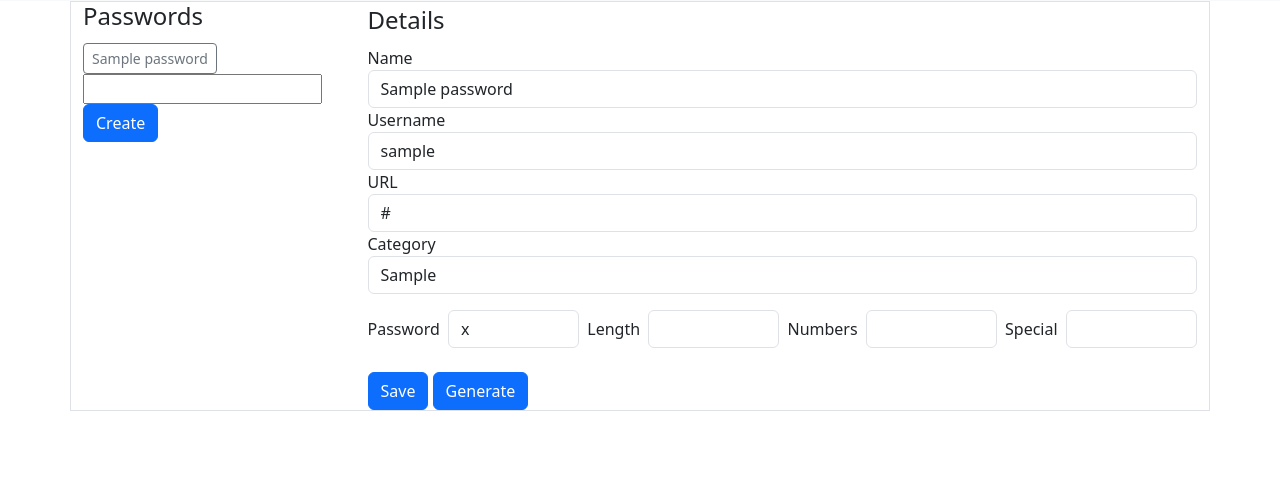
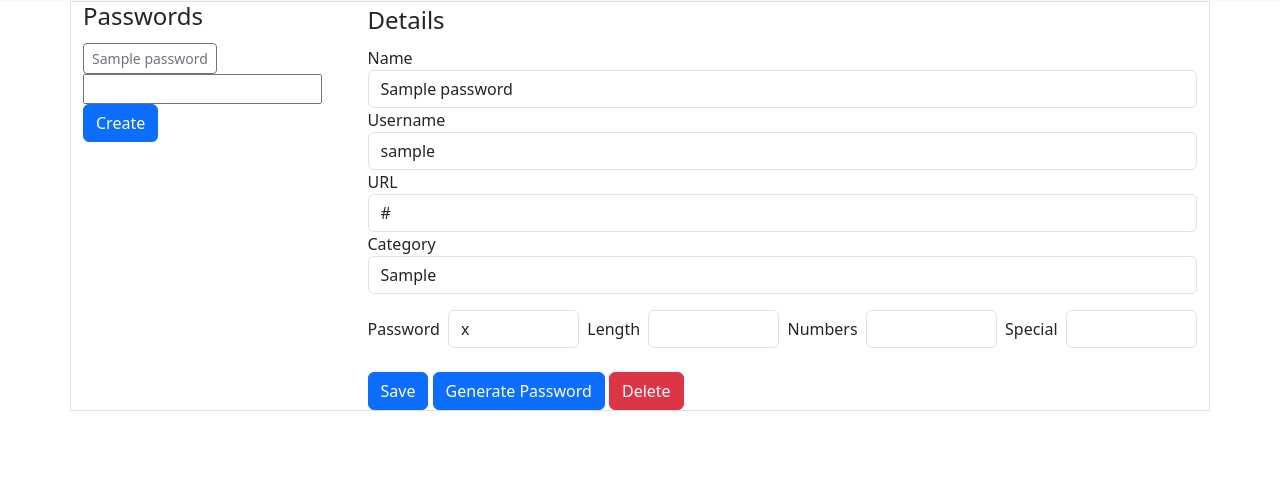
Before and after one commit to rarorza/Password_Vault, a Flask app: page /1 in a window 1280 px wide. Shown: the part 55-556 px from the top of the page. Run offline with Flask 3, Linux system fonts and the light colour scheme; a user stored in the database is signed in; tables that the repository leaves empty hold one stand-in row (values such as "Sample post").

Commit message:
Add delete button

```diff
--- a/app/controllers/default.py
+++ b/app/controllers/default.py
@@ -59,6 +59,16 @@ def details_pwd(password_id):
                     form_details.num_pwd.data,
                     form_details.spe_pwd.data,
                 )
+            else:
+                flash(
+                    "Enter password length, number of numbers and special characters",
+                    "alert-danger",
+                )
+        if "submit_delete" in request.form:
+            db.session.delete(password)
+            db.session.commit()
+            flash("Password deleted successfully", "alert-danger")
+            return redirect(url_for("home"))
         if request.method == "GET":
             form_details.name.data = password.name
             form_details.username.data = password.username
--- a/app/models/forms.py
+++ b/app/models/forms.py
@@ -40,4 +40,5 @@ class FormDetailsPassword(FlaskForm):
     num_pwd = IntegerField("Numbers")
     spe_pwd = IntegerField("Special")
     submit_save = SubmitField("Save")
-    submit_gen_pwd = SubmitField("Generate")
+    submit_gen_pwd = SubmitField("Generate Password")
+    submit_delete = SubmitField("Delete")
--- a/app/templates/details_pwd.html
+++ b/app/templates/details_pwd.html
@@ -36,8 +36,9 @@
         form_details.spe_pwd(class="form-control") }}
       </div>
     </fieldset>
-    {{ form_details.submit_save(class="btn btn-primary mt-2") }}
-    {{ form_details.submit_gen_pwd(class="btn btn-primary mt-2") }}
+    {{ form_details.submit_save(class="btn btn-primary mt-2") }} {{
+    form_details.submit_gen_pwd(class="btn btn-primary mt-2") }} {{
+    form_details.submit_delete(class="btn btn-danger mt-2") }}
   </form>
   <form action="" method="POST"></form>
 </div>
```
Also changed, not shown: instance/storage.db.
